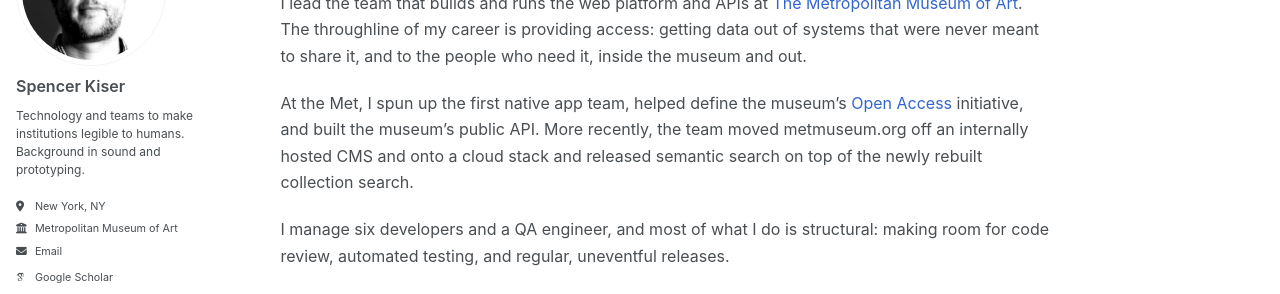
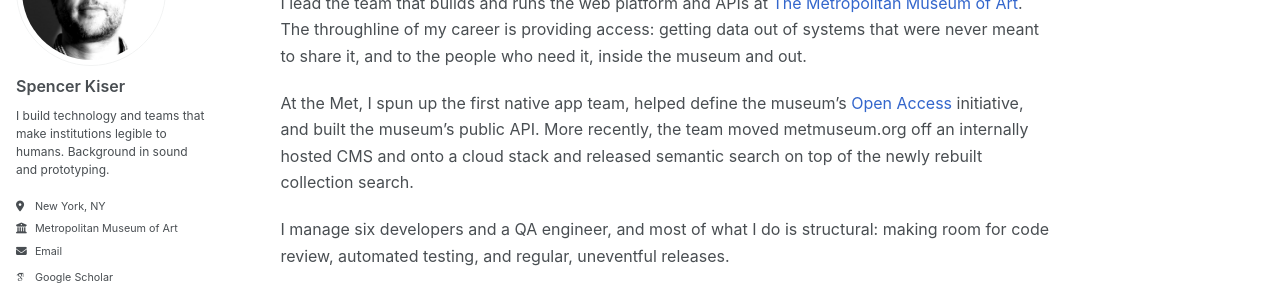
Before and after one commit to spencerk/spencerk.github.io, a Jekyll site: the page built from _pages/about.md, in a window 1280 px wide. Shown: the part 192-486 px from the top of the page. Built offline with Jekyll 4.4.1, drawn with Linux system fonts in a browser that asks for light colours; some web fonts are replaced.

Commit message:
Update sidebar author bio to first person
Co-Authored-By: Claude Sonnet 5.5 <noreply@anthropic.com>

```diff
--- a/_config.yml
+++ b/_config.yml
@@ -25,7 +25,7 @@ author:
   avatar           : "profile.png"
   name             : "Spencer Kiser"
   pronouns         : # example: "she/her"
-  bio              : "Technology and teams to make institutions legible to humans. Background in sound and prototyping."
+  bio              : "I build technology and teams that make institutions legible to humans. Background in sound and prototyping."
   location         : "New York, NY"
   employer         : "Metropolitan Museum of Art"
   uri              : # personal website - Update with your personal website URL
```
